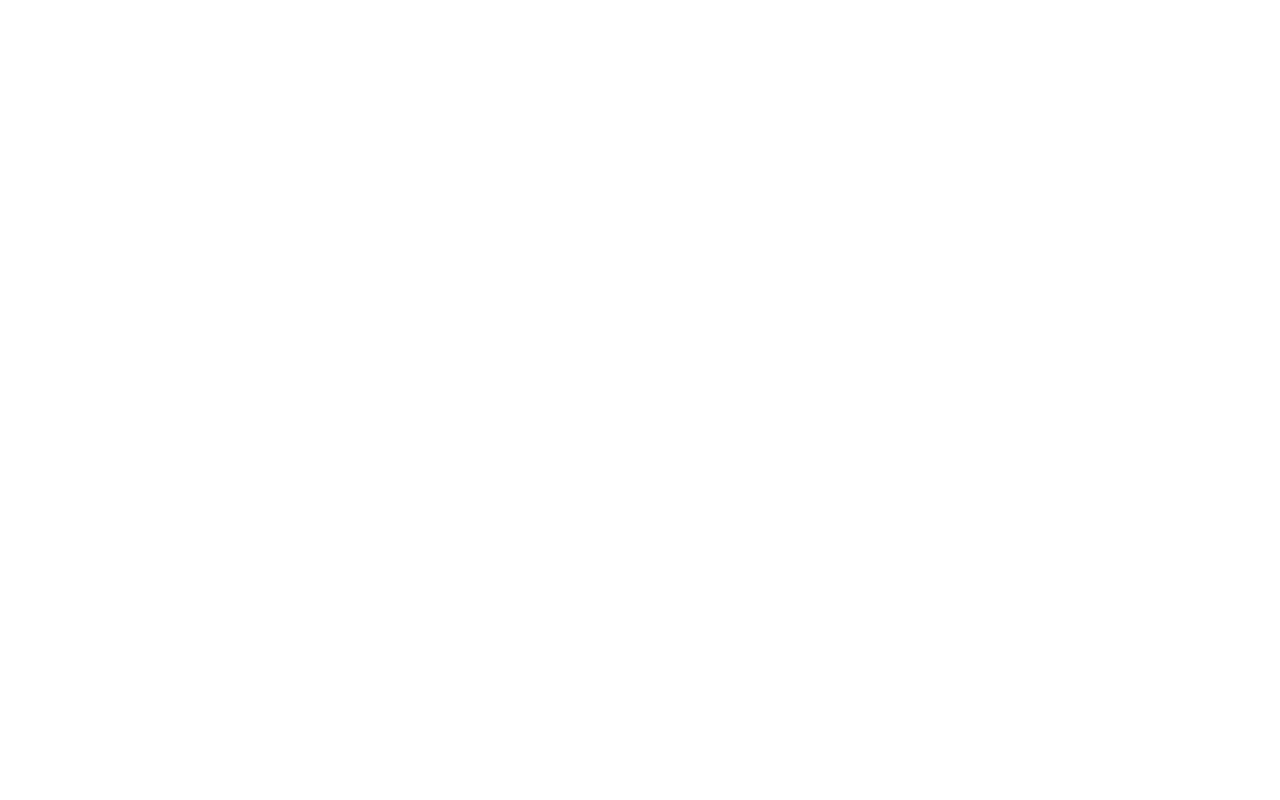
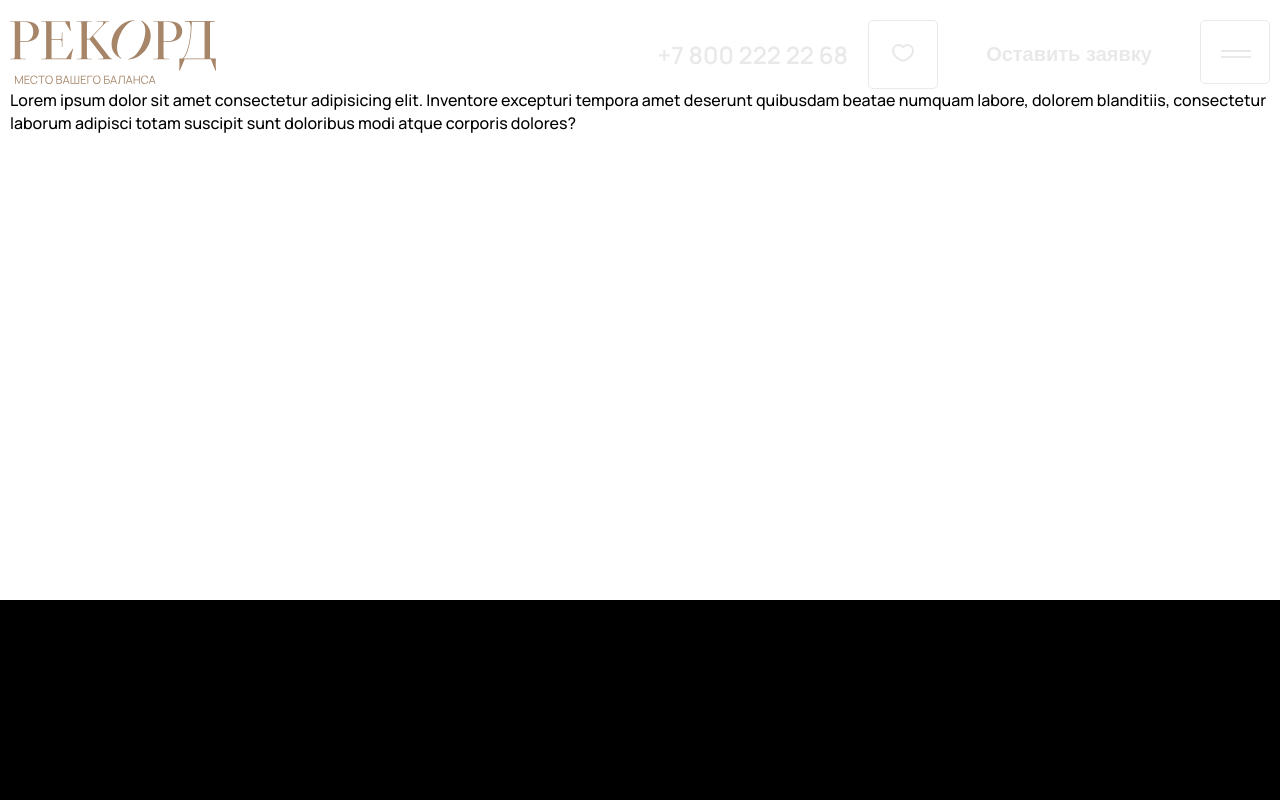
Before and after one commit to Deemkkka/dogmaTrain, a plain HTML site: page index.html in a window 1280 px wide. Drawn offline with nearby package versions, Linux system fonts and the light colour scheme.

Commit message:
раскидали header

```diff
--- a/css/style.css
+++ b/css/style.css
@@ -0,0 +1,138 @@
+html{
+    box-sizing: border-box;
+}
+
+html,
+body{
+    height: 100%;
+}
+
+*,
+*::after,
+*::before{
+    box-sizing: inherit;
+    padding: 0;
+    margin: 0;
+}
+
+.wrapper{
+    min-height: 100%;
+    display: flex;
+    flex-direction: column;
+}
+
+.container{
+    max-width: 1780px;
+    padding: 0 10px;
+    margin: 0 auto;
+}
+
+body{
+    font-family: "Manrope", sans-serif;
+    font-weight: 500;
+    line-height: 1.4;
+    /* color: #fff; */
+}
+
+a{
+    text-decoration: none;
+    color: inherit;
+}
+
+button{
+    border: none;
+    background-color: transparent;
+}
+
+.header{
+
+}
+
+.nav{
+    display: flex;
+    justify-content: space-between;
+    padding-top: 20px;
+}
+
+.header__inner{
+    display: flex;
+    justify-content: space-between;
+    gap: 20px;
+}
+
+.header__phone{
+    display: flex;
+    align-items: center;
+    justify-content: center;
+    font-size: 24px;
+    text-align: right;
+    font-weight: 600;
+    color: #E9E9E9;
+}
+
+.btn__like{
+    padding: 23px;
+    border: 1px solid #E9E9E9;
+    border-radius: 5px;
+}
+
+.btn__order{
+    width: 222px;
+    background-color: transparent;
+    font-size: 20px;
+    font-weight: 600;
+    color: #E9E9E9;
+}
+
+.burger-label{
+    position: relative;
+    height: 64px;
+    width: 70px;
+    border: 1px  solid #E9E9E9;
+    border-radius: 5px;
+}
+
+#burger-toggle{
+    display: none;
+}
+
+.burger-label span,
+.burger-label::after{
+    position: absolute;
+    width: 30px;
+    height: 2px;
+    background-color: #E9E9E9;
+    transition: all .5s;
+}
+
+.burger-label span{
+    top: 29px;
+    left: 20px;
+}
+
+.burger-label::after{
+    content: '';
+    top: 35px;
+    left: 20px;
+}
+
+#burger-toggle:checked ~ .burger-label span{
+    transform: rotate(45deg);
+    top: 30px;
+}
+
+#burger-toggle:checked ~ .burger-label::after{
+    transform: rotate(-45deg);
+    top: 29px;
+}
+
+
+
+.main{
+    flex-grow: 1;
+}
+
+.footer{
+    height: 200px;
+    background-color: black;
+}
--- a/index.html
+++ b/index.html
@@ -5,6 +5,9 @@
   <meta name="viewport" content="width=device-width, initial-scale=1.0">
   <meta http-equiv="X-UA-Compatible" content="ie=edge">
   <title>Document</title>
+  <link rel="preconnect" href="https://fonts.googleapis.com">
+  <link rel="preconnect" href="https://fonts.gstatic.com" crossorigin>
+  <link href="https://fonts.googleapis.com/css2?family=Bebas+Neue&family=Manrope:wght@200..800&family=Roboto:ital,wght@0,100;0,300;0,400;0,500;0,700;0,900;1,100;1,300;1,400;1,500;1,700;1,900&display=swap" rel="stylesheet">
   <link rel="stylesheet" href="css/reset.css">
   <link rel="stylesheet" href="css/slick.css">
   <link rel="stylesheet" href="css/jquery.fancybox.css">
@@ -12,6 +15,47 @@
 </head>
 <body>
 
+  <div class="wrapper">
+    <header class="header">
+      <div class="container">
+        <nav class="nav">
+          <a class="logo-link" href="#">
+            <img class="logo-img" src="images/logo.svg" alt="logo">
+          </a>
+          <div class="header__inner">
+            <a class="header__phone" href="tel:78002222268">+7 800 222 22 68</a>
+            <button class="btn__like">
+              <svg width="22" height="18" viewBox="0 0 22 18" fill="none" xmlns="http://www.w3.org/2000/svg">
+                <path d="M10.3076 2.53109L11 3.19555L11.6924 2.53109C12.6816 1.58184 14.0218 1 15.5 1C18.5376 1 21 3.46243 21 6.5C21 9.28337 19.4838 11.5027 17.5038 13.2217C15.523 14.9413 13.1823 16.0636 11.8058 16.6299C11.2837 16.8446 10.7163 16.8446 10.1942 16.6299C8.81773 16.0636 6.47697 14.9413 4.49618 13.2217C2.51619 11.5027 1 9.28338 1 6.5C1 3.46243 3.46243 1 6.5 1C7.97821 1 9.31844 1.58184 10.3076 2.53109Z" stroke="white" stroke-width="2"/>
+                <path d="M10.3076 2.53109L11 3.19555L11.6924 2.53109C12.6816 1.58184 14.0218 1 15.5 1C18.5376 1 21 3.46243 21 6.5C21 9.28337 19.4838 11.5027 17.5038 13.2217C15.523 14.9413 13.1823 16.0636 11.8058 16.6299C11.2837 16.8446 10.7163 16.8446 10.1942 16.6299C8.81773 16.0636 6.47697 14.9413 4.49618 13.2217C2.51619 11.5027 1 9.28338 1 6.5C1 3.46243 3.46243 1 6.5 1C7.97821 1 9.31844 1.58184 10.3076 2.53109Z" stroke="#E9E9E9" stroke-width="2"/>
+                </svg>
+
+            </button>
+            <button class="btn__order">Оставить заявку</button>
+            <input class="burger-input" type="checkbox" id="burger-toggle">
+            <label class="burger-label" for="burger-toggle">
+              <span></span>
+            </label>
+            <!-- <ul class="menu__list">
+              <li class="menu__list-item">
+                <a class="menu__list-link" href="#">f</a>
+              </li>
+              <li class="menu__list-item">
+                <a class="menu__list-link" href="#">v</a>
+              </li>
+            </ul>  -->
+            </div>
+        </nav>
+
+    </div>
+    </header>
+    <main class="main">
+      <div class="container">
+        Lorem ipsum dolor sit amet consectetur adipisicing elit. Inventore excepturi tempora amet deserunt quibusdam beatae numquam labore, dolorem blanditiis, consectetur laborum adipisci totam suscipit sunt doloribus modi atque corporis dolores?
+      </div>
+    </main>
+    <footer class="footer"></footer>
+  </div>
 
   <script src="https://ajax.googleapis.com/ajax/libs/jquery/3.4.1/jquery.min.js"></script>
   <script src="js/slick.min.js"></script>
```
Also changed, not shown: images/like.svg (added), images/logo.svg (added).
